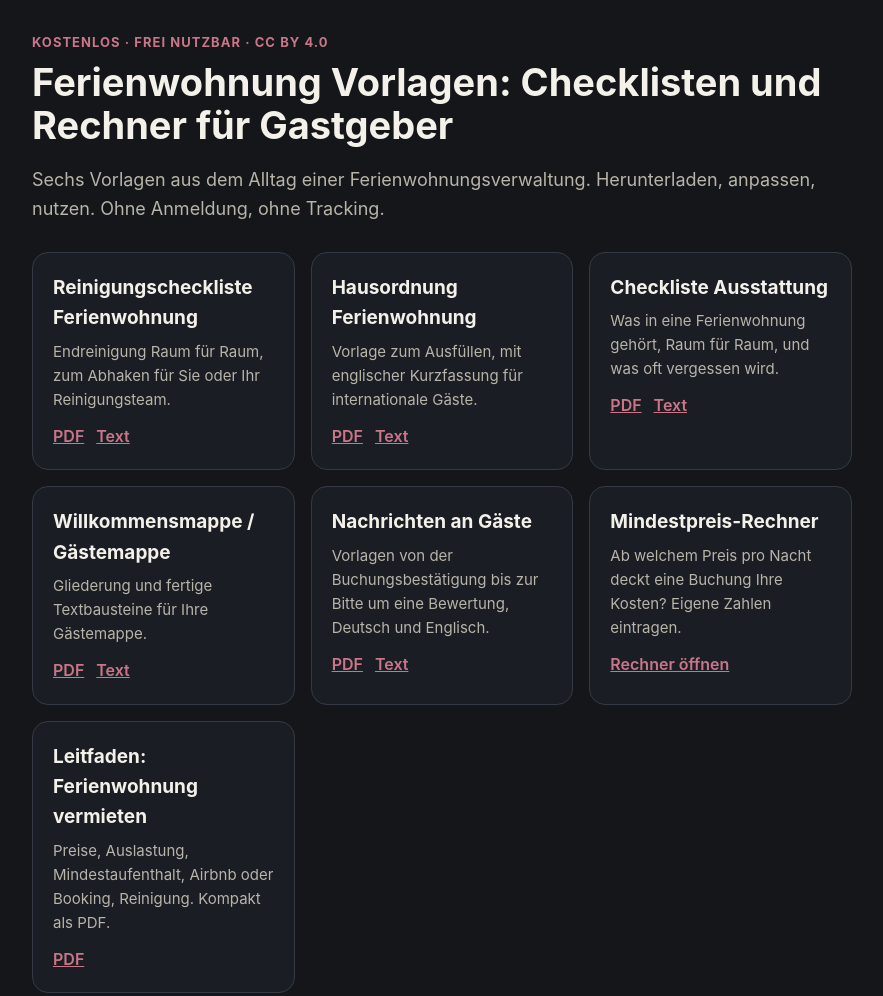
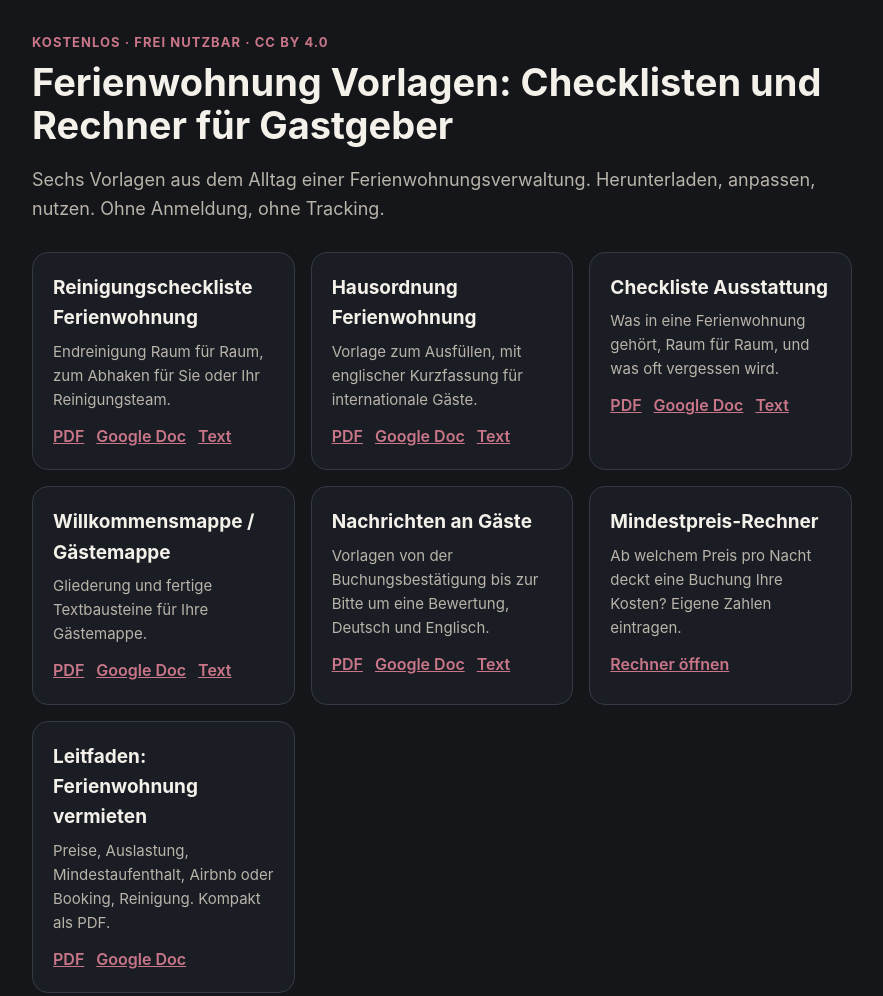
Before and after one commit to rm-hospitality/ferienwohnung-vorlagen, a plain HTML site: page index.html in a window 1280 px wide. Shown: the top 996 px of the page, without its empty margins (198-1081 px from the left). Drawn offline with Linux system fonts and the light colour scheme.

Commit message:
Google-Docs-Links ergänzt, Nachrichtenvorlagen und Leitfaden: Zitatblöcke korrekt umgebrochen
Co-Authored-By: Claude Opus 5.5 <noreply@anthropic.com>

```diff
--- a/index.html
+++ b/index.html
@@ -32,13 +32,13 @@ footer{margin-top:40px;color:var(--mute);font-size:14px}
 <h1>Ferienwohnung Vorlagen: Checklisten und Rechner für Gastgeber</h1>
 <p class="lead">Sechs Vorlagen aus dem Alltag einer Ferienwohnungsverwaltung. Herunterladen, anpassen, nutzen. Ohne Anmeldung, ohne Tracking.</p>
 <ul class="cards">
-  <li><h2>Reinigungscheckliste Ferienwohnung</h2><p>Endreinigung Raum für Raum, zum Abhaken für Sie oder Ihr Reinigungsteam.</p><a class="btn" href="pdf/reinigungscheckliste-ferienwohnung.pdf">PDF</a><a class="btn" href="vorlagen/V1-reinigungscheckliste-ferienwohnung.md">Text</a></li>
-  <li><h2>Hausordnung Ferienwohnung</h2><p>Vorlage zum Ausfüllen, mit englischer Kurzfassung für internationale Gäste.</p><a class="btn" href="pdf/hausordnung-ferienwohnung-vorlage.pdf">PDF</a><a class="btn" href="vorlagen/V2-hausordnung-ferienwohnung-vorlage.md">Text</a></li>
-  <li><h2>Checkliste Ausstattung</h2><p>Was in eine Ferienwohnung gehört, Raum für Raum, und was oft vergessen wird.</p><a class="btn" href="pdf/checkliste-ausstattung-ferienwohnung.pdf">PDF</a><a class="btn" href="vorlagen/V3-checkliste-ausstattung-ferienwohnung.md">Text</a></li>
-  <li><h2>Willkommensmappe / Gästemappe</h2><p>Gliederung und fertige Textbausteine für Ihre Gästemappe.</p><a class="btn" href="pdf/willkommensmappe-ferienwohnung-vorlage.pdf">PDF</a><a class="btn" href="vorlagen/V4-willkommensmappe-ferienwohnung-vorlage.md">Text</a></li>
-  <li><h2>Nachrichten an Gäste</h2><p>Vorlagen von der Buchungsbestätigung bis zur Bitte um eine Bewertung, Deutsch und Englisch.</p><a class="btn" href="pdf/nachrichtenvorlagen-gaeste.pdf">PDF</a><a class="btn" href="vorlagen/V5-nachrichtenvorlagen-gaeste.md">Text</a></li>
+  <li><h2>Reinigungscheckliste Ferienwohnung</h2><p>Endreinigung Raum für Raum, zum Abhaken für Sie oder Ihr Reinigungsteam.</p><a class="btn" href="pdf/reinigungscheckliste-ferienwohnung.pdf">PDF</a><a class="btn" href="https://docs.google.com/document/d/e/2PACX-1vSz6lmjhcWqam9GyBU2DjBP--u_OEKKCoBTxGilwwwRU7r9cJMGFfVdtdccaJ1XM0eyjxao_4eEhA2K/pub">Google Doc</a><a class="btn" href="vorlagen/V1-reinigungscheckliste-ferienwohnung.md">Text</a></li>
+  <li><h2>Hausordnung Ferienwohnung</h2><p>Vorlage zum Ausfüllen, mit englischer Kurzfassung für internationale Gäste.</p><a class="btn" href="pdf/hausordnung-ferienwohnung-vorlage.pdf">PDF</a><a class="btn" href="https://docs.google.com/document/d/e/2PACX-1vQyjRCq-gSW2N80Z9L6KhDlPWzksDHNDN9GFKPHaZLY9agEXx-_0mFmdAJZHNKzC9qU_qh3QZZ5x6kY/pub">Google Doc</a><a class="btn" href="vorlagen/V2-hausordnung-ferienwohnung-vorlage.md">Text</a></li>
+  <li><h2>Checkliste Ausstattung</h2><p>Was in eine Ferienwohnung gehört, Raum für Raum, und was oft vergessen wird.</p><a class="btn" href="pdf/checkliste-ausstattung-ferienwohnung.pdf">PDF</a><a class="btn" href="https://docs.google.com/document/d/e/2PACX-1vRTcy3dycvaAihQ5LWg5_WIM_QAAwR1o7mSXjlSTlpJX-ViTyR7EJSkiQMhHObKVcl-oaNWZ1Fn--EL/pub">Google Doc</a><a class="btn" href="vorlagen/V3-checkliste-ausstattung-ferienwohnung.md">Text</a></li>
+  <li><h2>Willkommensmappe / Gästemappe</h2><p>Gliederung und fertige Textbausteine für Ihre Gästemappe.</p><a class="btn" href="pdf/willkommensmappe-ferienwohnung-vorlage.pdf">PDF</a><a class="btn" href="https://docs.google.com/document/d/e/2PACX-1vRmzuOXpZsccWbx1F_IZ9kLjx1eRsPqIVNmeWYA4eyj-b114QvdDytCD6Urf2wvkrmI2vmml6xj3voE/pub">Google Doc</a><a class="btn" href="vorlagen/V4-willkommensmappe-ferienwohnung-vorlage.md">Text</a></li>
+  <li><h2>Nachrichten an Gäste</h2><p>Vorlagen von der Buchungsbestätigung bis zur Bitte um eine Bewertung, Deutsch und Englisch.</p><a class="btn" href="pdf/nachrichtenvorlagen-gaeste.pdf">PDF</a><a class="btn" href="https://docs.google.com/document/d/e/2PACX-1vQZdankDm_o3Mrv5X80zequBS8v5nqrNCdk0D85_G-MKr3AGySst11m7CrOpY0fMSnklrl8adDkc23X/pub">Google Doc</a><a class="btn" href="vorlagen/V5-nachrichtenvorlagen-gaeste.md">Text</a></li>
   <li><h2>Mindestpreis-Rechner</h2><p>Ab welchem Preis pro Nacht deckt eine Buchung Ihre Kosten? Eigene Zahlen eintragen.</p><a class="btn" href="rechner/">Rechner öffnen</a></li>
-  <li><h2>Leitfaden: Ferienwohnung vermieten</h2><p>Preise, Auslastung, Mindestaufenthalt, Airbnb oder Booking, Reinigung. Kompakt als PDF.</p><a class="btn" href="pdf/leitfaden-ferienwohnung-vermieten.pdf">PDF</a></li>
+  <li><h2>Leitfaden: Ferienwohnung vermieten</h2><p>Preise, Auslastung, Mindestaufenthalt, Airbnb oder Booking, Reinigung. Kompakt als PDF.</p><a class="btn" href="pdf/leitfaden-ferienwohnung-vermieten.pdf">PDF</a><a class="btn" href="https://docs.google.com/document/d/e/2PACX-1vQDuvEjaU219XKB1f9yviAlzzUsTVnEG0cQZ-XshqIrY1RhjI9TvcQMM5zRZvTvObXXziSZMHwEQiOQ/pub">Google Doc</a></li>
 </ul>
 <footer>Vorlagen von <a href="https://www.rm-hospitality.de/ratgeber?utm_source=github&utm_medium=tool&utm_campaign=parasite-seo-2611">RM Hospitality</a>, Bamberg. Texte unter CC BY 4.0, Rechner-Code unter MIT. Keine Cookies, kein Tracking. Fragen: kontakt@rm-hospitality.de</footer>
 </main>
```
Also changed, not shown: 3 other files.
